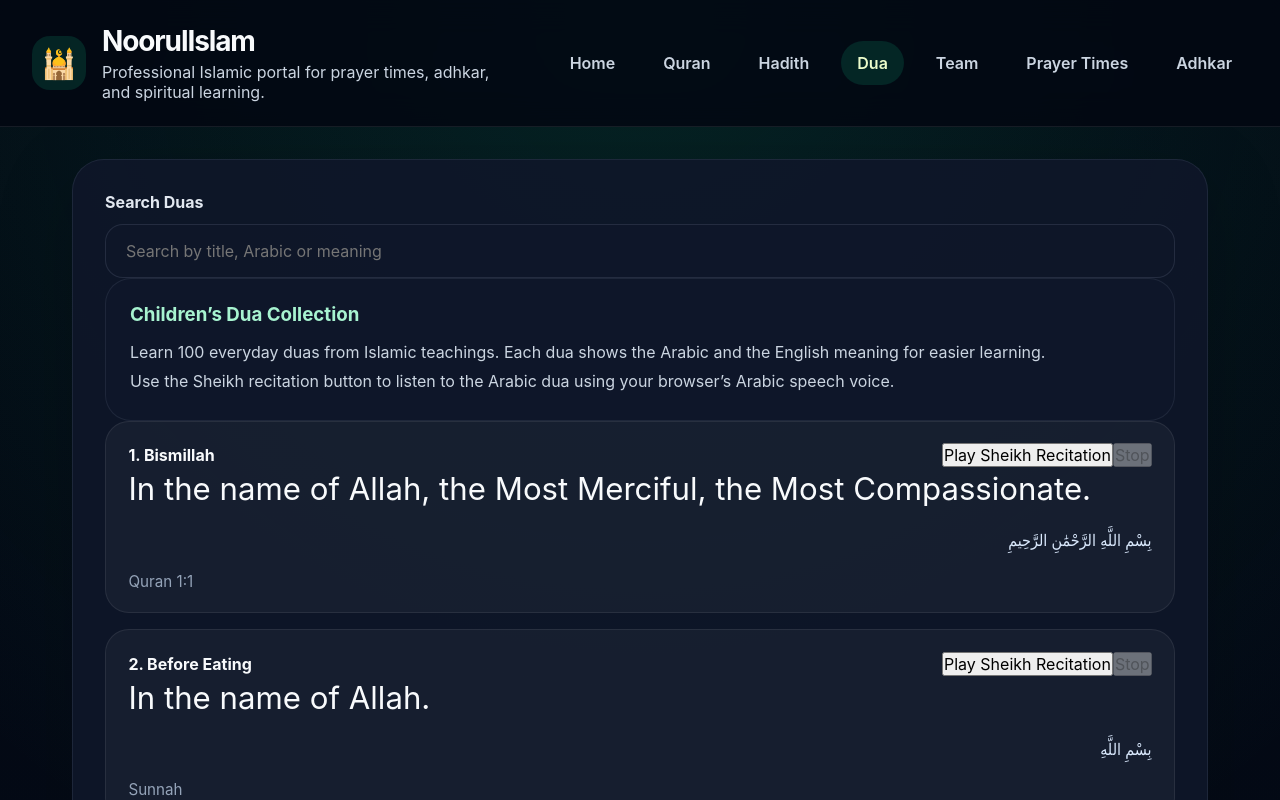
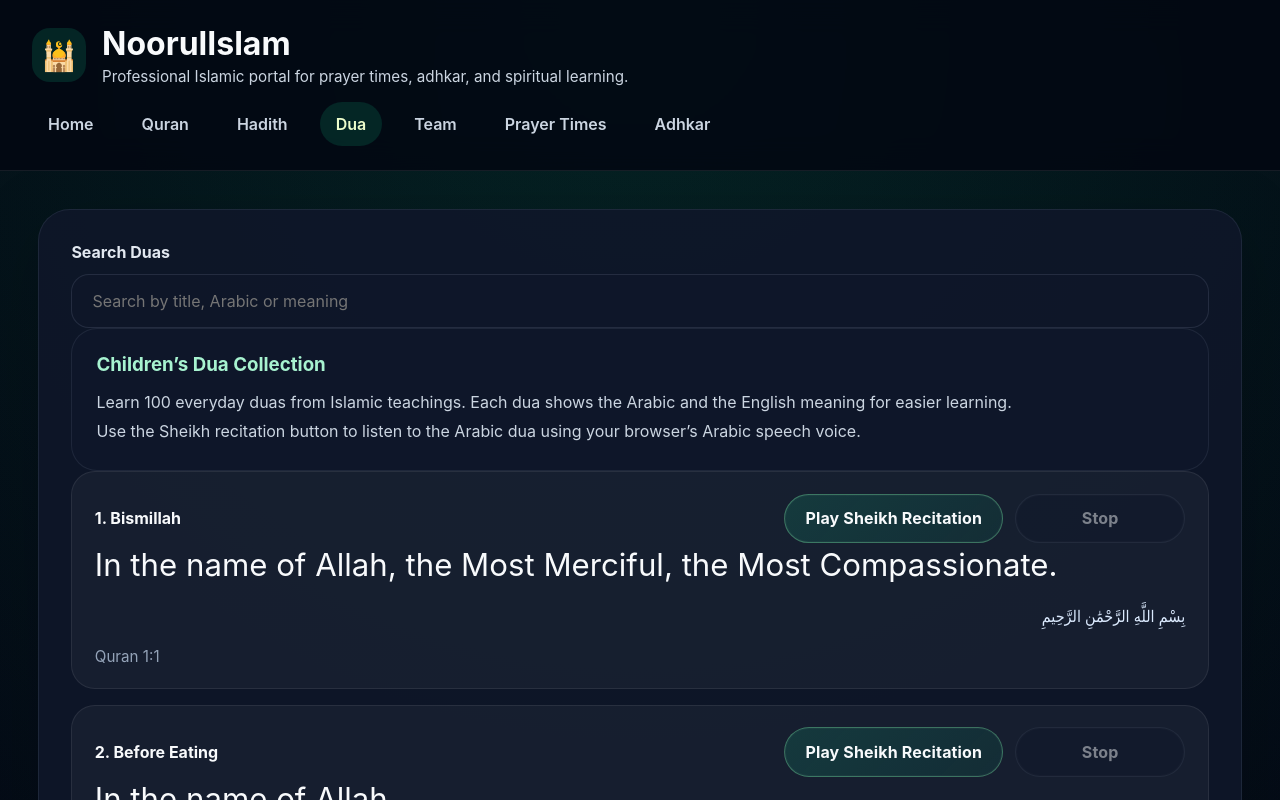
Before and after one commit to The-destroyer-1/NoorulIslam, a React (Vite) app: page /dua in a window 1280 px wide. Shown: the top 800 px of the page. Built offline with nearby package versions, Linux system fonts and the light colour scheme; the HTML template or start-up script is replaced by a standard one.

Commit message:
Add files via upload

```diff
--- a/src/App.css
+++ b/src/App.css
@@ -46,16 +46,17 @@ body {
   font-size: 1.8rem;
 }
 
-.brand-bar h1 {
+..brand-bar h1 {
   margin: 0;
-  font-size: 1.75rem;
+  font-size: clamp(1.75rem, 2.2vw, 2.8rem);
   letter-spacing: -0.04em;
 }
 
 .brand-bar p {
   margin: 0.25rem 0 0;
   color: #cbd5e1;
-  max-width: 420px;
+  max-width: 640px;
+  font-size: clamp(0.95rem, 1vw, 1.15rem);
 }
 
 .site-nav {
@@ -82,9 +83,9 @@ body {
 
 .site-main {
   flex: 1;
-  padding: 2rem;
+  padding: clamp(2rem, 3vw, 4rem);
   width: 100%;
-  max-width: 1200px;
+  max-width: 1600px;
   margin: 0 auto;
 }
 
@@ -428,6 +429,51 @@ body {
   flex-wrap: wrap;
 }
 
+.audio-actions {
+  display: inline-flex;
+  gap: 0.75rem;
+  flex-wrap: wrap;
+  align-items: center;
+}
+
+.audio-actions button {
+  min-width: 170px;
+  padding: 0.85rem 1.25rem;
+  border-radius: 999px;
+  border: 1px solid rgba(134, 239, 172, 0.35);
+  background: linear-gradient(135deg, rgba(16, 185, 129, 0.18), rgba(5, 150, 105, 0.12));
+  color: #f8fafc;
+  font-weight: 700;
+  letter-spacing: 0.01em;
+  transition: transform 0.18s ease, box-shadow 0.18s ease, background 0.18s ease, border-color 0.18s ease;
+  box-shadow: inset 0 0 0 1px rgba(255, 255, 255, 0.03);
+}
+
+.audio-actions button:hover:not(:disabled) {
+  transform: translateY(-1px);
+  background: rgba(16, 185, 129, 0.24);
+  border-color: rgba(16, 185, 129, 0.85);
+  box-shadow: 0 14px 32px rgba(16, 185, 129, 0.16);
+}
+
+.audio-actions button:focus-visible {
+  outline: 3px solid rgba(167, 243, 208, 0.9);
+  outline-offset: 4px;
+}
+
+.audio-actions button:disabled {
+  opacity: 0.45;
+  cursor: not-allowed;
+  transform: none;
+  background: rgba(148, 163, 184, 0.08);
+  border-color: rgba(148, 163, 184, 0.18);
+}
+
+.audio-actions button:last-child {
+  background: rgba(15, 23, 42, 0.9);
+  border-color: rgba(148, 163, 184, 0.25);
+}
+
 .loading-text,
 .error-text {
   color: #f1f5f9;
@@ -659,3 +705,64 @@ body {
     width: 100%;
   }
 }
+
+@media (min-width: 1600px) {
+  html {
+    font-size: 18px;
+  }
+
+  .site-header,
+  .site-footer {
+    padding: 2rem 3rem;
+  }
+
+  .site-main {
+    max-width: 1800px;
+    padding: 4rem;
+  }
+
+  .brand-bar h1 {
+    font-size: 3rem;
+  }
+
+  .brand-bar p {
+    max-width: 900px;
+  }
+
+  .site-nav a {
+    min-width: 180px;
+    padding: 1rem 1.5rem;
+    font-size: 1.15rem;
+  }
+
+  .section-panel {
+    padding: 3rem;
+  }
+
+  .verse-card {
+    padding: 2rem;
+  }
+
+  .verse-card-header h4 {
+    font-size: 1.85rem;
+  }
+
+  .verse-text {
+    font-size: 2.3rem;
+  }
+}
+
+@media (min-width: 2200px) {
+  html {
+    font-size: 20px;
+  }
+
+  .brand-bar h1 {
+    font-size: 3.4rem;
+  }
+
+  .site-nav a {
+    min-width: 220px;
+    font-size: 1.3rem;
+  }
+}
```
